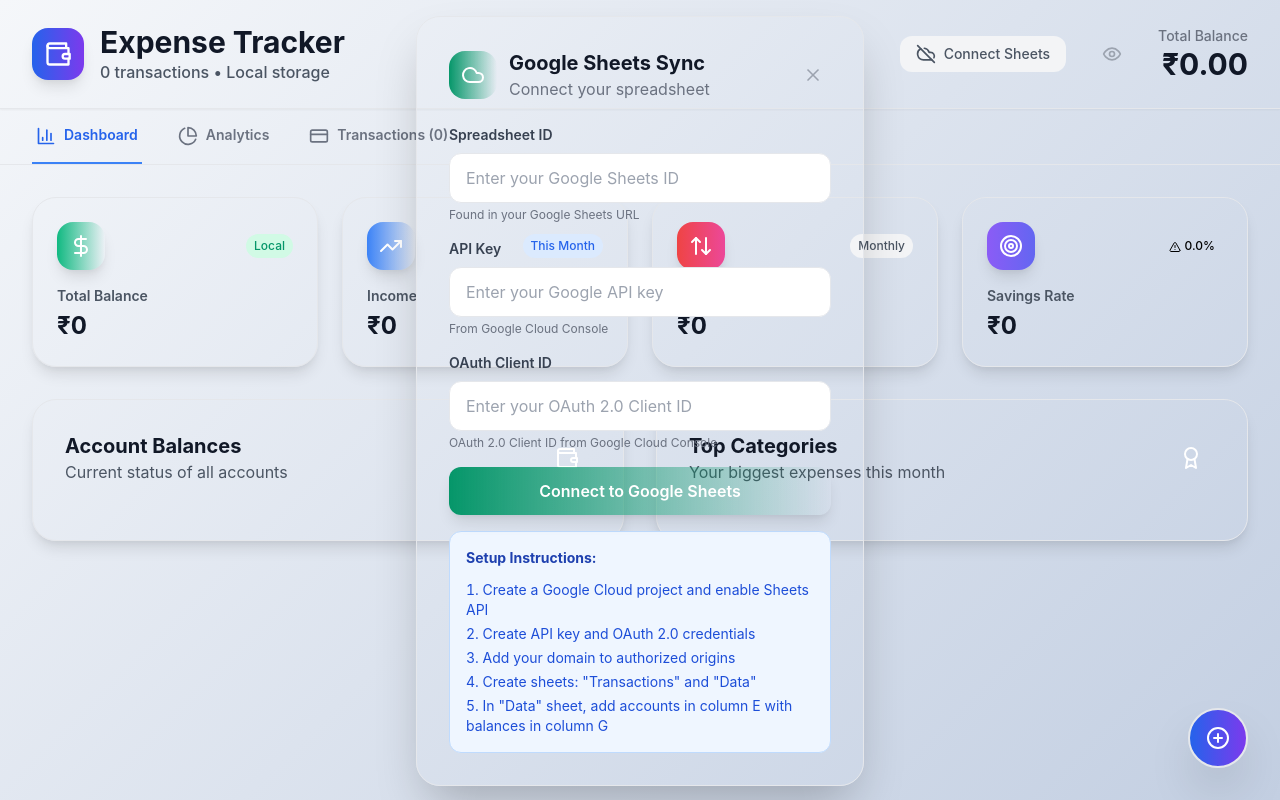
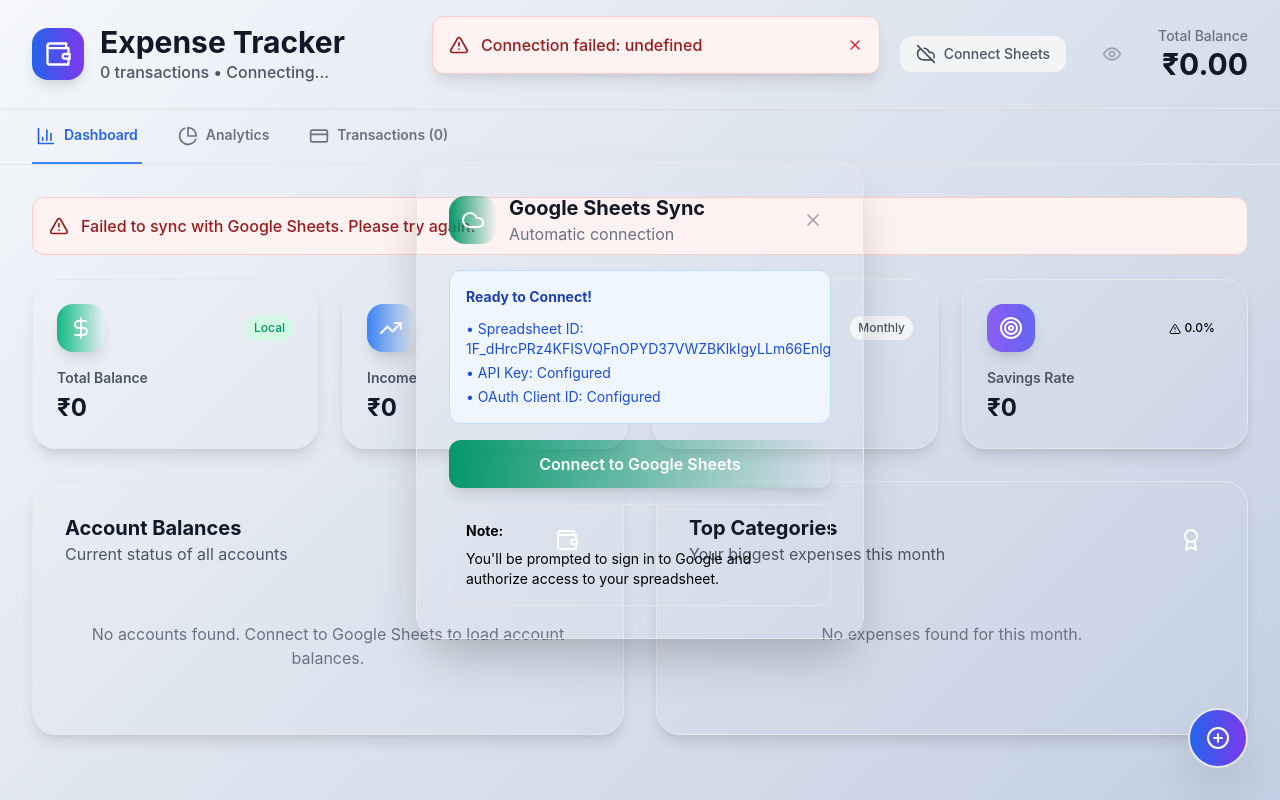
Before and after one commit to Hspatel1312/my-expense-tracker, a React (Create React App) app: page / in a window 1280 px wide. Both pictures are taken after a click on the button "Connect Sheets". Built offline with nearby package versions, Linux system fonts and the light colour scheme; the HTML template or start-up script is replaced by a standard one.

Commit message:
Update ExpenseTracker.js

```diff
--- a/src/ExpenseTracker.js
+++ b/src/ExpenseTracker.js
@@ -3,11 +3,11 @@
 import { PieChart as RechartsPieChart, Pie, Cell, ResponsiveContainer, Tooltip } from 'recharts';
 
 const ExpenseTracker = () => {
-  // Google Sheets Configuration
+  // Google Sheets Configuration - HARDCODED
   const [sheetsConfig, setSheetsConfig] = useState({
-    spreadsheetId: '',
-    apiKey: '',
-    clientId: '', // Now user-configurable
+    spreadsheetId: '1F_dHrcPRz4KFISVQFnOPYD37VWZBKlkIgyLLm66Enlg',
+    apiKey: '1F_dHrcPRz4KFISVQFnOPYD37VWZBKlkIgyLLm66Enlg',
+    clientId: '130621204284-j2gk44qb30mvkd4pm7soav68nphtfkok.apps.googleusercontent.com',
     isConnected: false,
     lastSync: null
   });
@@ -137,13 +137,13 @@
   };
 
   // Initialize Google API
-  const initializeGoogleAPI = async (apiKey, clientId) => {
+  const initializeGoogleAPI = async () => {
     try {
       const gapi = await loadGoogleAPI();
 
       await gapi.client.init({
-        apiKey: apiKey,
-        clientId: clientId,
+        apiKey: sheetsConfig.apiKey,
+        clientId: sheetsConfig.clientId,
         discoveryDocs: ['https://sheets.googleapis.com/$discovery/rest?version=v4'],
         scope: 'https://www.googleapis.com/auth/spreadsheets'
       });
@@ -210,16 +210,12 @@
 
   // Load data from Google Sheets
   const loadDataFromGoogleSheets = async () => {
-    if (!sheetsConfig.isConnected || !sheetsConfig.spreadsheetId || !sheetsConfig.apiKey) {
-      return;
-    }
-
     try {
       setSyncStatus('syncing');
       setError(null);
 
       // Initialize and authenticate
-      await initializeGoogleAPI(sheetsConfig.apiKey, sheetsConfig.clientId);
+      await initializeGoogleAPI();
       await authenticateGoogle();
 
       // Load account balances first
@@ -275,8 +271,6 @@
 
   // Add new transaction to Google Sheets
   const addTransactionToSheets = async (transaction) => {
-    if (!sheetsConfig.isConnected) return false;
-
     try {
       await authenticateGoogle();
 
@@ -319,7 +313,7 @@
 
   // Update transaction in Google Sheets
   const updateTransactionInSheets = async (transaction) => {
-    if (!sheetsConfig.isConnected || !transaction.sheetRow) return false;
+    if (!transaction.sheetRow) return false;
 
     try {
       await authenticateGoogle();
@@ -355,7 +349,7 @@
 
   // Delete transaction from Google Sheets
   const deleteTransactionFromSheets = async (transaction) => {
-    if (!sheetsConfig.isConnected || !transaction.sheetRow) return false;
+    if (!transaction.sheetRow) return false;
 
     try {
       await authenticateGoogle();
@@ -373,32 +367,30 @@
     }
   };
 
-  // Connect to Google Sheets
-  const connectToGoogleSheets = async (spreadsheetId, apiKey, clientId) => {
+  // Connect to Google Sheets - simplified since everything is hardcoded
+  const connectToGoogleSheets = async () => {
     setSyncStatus('syncing');
     setIsLoading(true);
     setError(null);
 
     try {
       // Initialize Google API
-      await initializeGoogleAPI(apiKey, clientId);
+      await initializeGoogleAPI();
 
       // Test connection by trying to read the spreadsheet metadata
       await window.gapi.client.sheets.spreadsheets.get({
-        spreadsheetId: spreadsheetId
+        spreadsheetId: sheetsConfig.spreadsheetId
       });
 
       // Authenticate user
       await authenticateGoogle();
 
       // Connection successful
-      setSheetsConfig({
-        spreadsheetId,
-        apiKey,
-        clientId,
+      setSheetsConfig(prev => ({
+        ...prev,
         isConnected: true,
         lastSync: null
-      });
+      }));
 
       // Load existing data
       await loadDataFromGoogleSheets();
@@ -703,12 +695,13 @@
     return () => document.removeEventListener('mousedown', handleClickOutside);
   }, []);
 
-  // Auto-sync when connected
+  // Auto-connect to Google Sheets when component mounts
   useEffect(() => {
-    if (sheetsConfig.isConnected) {
-      loadDataFromGoogleSheets();
-    }
-  }, [sheetsConfig.isConnected]); // eslint-disable-line react-hooks/exhaustive-deps
+    // Auto-connect on first load
+    if (!sheetsConfig.isConnected) {
+      connectToGoogleSheets();
+    }
+  }, []); // eslint-disable-line react-hooks/exhaustive-deps
 
   return (
     <div className="min-h-screen" style={{ background: 'linear-gradient(135deg, #f5f7fa 0%, #c3cfe2 100%)' }}>
@@ -756,7 +749,7 @@
               <div>
                 <h1 className="text-3xl font-bold text-gray-900">Expense Tracker</h1>
                 <p className="text-gray-600 font-medium">
-                  {transactions.length} transactions • {sheetsConfig.isConnected ? 'Synced with Google Sheets' : 'Local storage'}
+                  {transactions.length} transactions • {sheetsConfig.isConnected ? 'Synced with Google Sheets' : 'Connecting...'}
                 </p>
               </div>
             </div>
@@ -943,7 +936,12 @@
                   </div>
                 </div>
                 <div className="space-y-4">
-                  {Object.entries(balances).map(([account, balance]) => (
+                  {Object.entries(balances).length === 0 ? (
+                    <div className="text-center py-8">
+                      <p className="text-gray-500">No accounts found. Connect to Google Sheets to load account balances.</p>
+                    </div>
+                  ) : (
+                    Object.entries(balances).map(([account, balance]) => (
                       <div key={account} className="group relative bg-gradient-to-r from-gray-50 to-gray-100 hover:from-white hover:to-gray-50 border border-gray-200 rounded-2xl p-5 transition-all duration-300 hover:shadow-lg">
                         <div className="flex justify-between items-center">
                           <div className="flex items-center space-x-3">
@@ -962,7 +960,8 @@
                           </div>
                         </div>
                       </div>
-                  ))}
+                    ))
+                  )}
                 </div>
               </div>
 
@@ -978,7 +977,12 @@
                   </div>
                 </div>
                 <div className="space-y-4">
-                  {topCategories.map(([category, amount], index) => {
+                  {topCategories.length === 0 ? (
+                    <div className="text-center py-8">
+                      <p className="text-gray-500">No expenses found for this month.</p>
+                    </div>
+                  ) : (
+                    topCategories.map(([category, amount], index) => {
                       const percentage = currentMonthExpenses > 0 ? (amount / currentMonthExpenses) * 100 : 0;
                       return (
                         <div key={category} className="group">
@@ -1002,7 +1006,8 @@
                           <div className="text-xs text-gray-500 mt-1">{percentage.toFixed(1)}% of expenses</div>
                         </div>
                       );
-                  })}
+                    })
+                  )}
                 </div>
               </div>
             </div>
@@ -1022,6 +1027,15 @@
                   <PieChart className="w-6 h-6 text-white" />
                 </div>
               </div>
+              {pieChartData.length === 0 ? (
+                <div className="text-center py-16">
+                  <div className="mx-auto w-20 h-20 bg-gradient-to-r from-gray-200 to-gray-300 rounded-full flex items-center justify-center mb-6">
+                    <PieChart className="w-10 h-10 text-gray-400" />
+                  </div>
+                  <p className="text-gray-500 text-xl font-medium">No expense data available</p>
+                  <p className="text-gray-400 text-sm mt-2">Add some expenses to see the distribution</p>
+                </div>
+              ) : (
                 <div className="grid grid-cols-1 lg:grid-cols-2 gap-8">
                   <div className="h-80">
                     <ResponsiveContainer width="100%" height="100%">
@@ -1055,6 +1069,7 @@
                     ))}
                   </div>
                 </div>
+              )}
             </div>
           </div>
         )}
@@ -1552,7 +1567,7 @@
         </div>
       </div>
 
-      {/* Google Sheets Modal */}
+      {/* Simplified Google Sheets Modal - Auto-Connect */}
       <div className={`fixed inset-0 z-50 transition-all duration-300 ${showSyncModal ? 'opacity-100 visible' : 'opacity-0 invisible'}`}>
         <div className="absolute inset-0 bg-black/40 backdrop-blur-md" onClick={() => setShowSyncModal(false)}></div>
         <div className="flex items-center justify-center min-h-screen p-4">
@@ -1565,7 +1580,7 @@
                   </div>
                   <div>
                     <h2 className="text-xl font-bold text-gray-900">Google Sheets Sync</h2>
-                    <p className="text-gray-500">Connect your spreadsheet</p>
+                    <p className="text-gray-500">Automatic connection</p>
                   </div>
                 </div>
                 <button
@@ -1578,45 +1593,20 @@
 
               {!sheetsConfig.isConnected ? (
                 <div className="space-y-4">
-                  <div>
-                    <label className="block text-sm font-semibold text-gray-700 mb-2">Spreadsheet ID</label>
-                    <input
-                      type="text"
-                      placeholder="Enter your Google Sheets ID"
-                      value={sheetsConfig.spreadsheetId}
-                      onChange={(e) => setSheetsConfig(prev => ({ ...prev, spreadsheetId: e.target.value }))}
-                      className="w-full px-4 py-3 bg-gray-50/80 border border-gray-200 rounded-xl focus:outline-none focus:ring-2 focus:ring-green-500 focus:border-transparent transition-all duration-200"
-                    />
-                    <p className="text-xs text-gray-500 mt-1">Found in your Google Sheets URL</p>
-                  </div>
-
-                  <div>
-                    <label className="block text-sm font-semibold text-gray-700 mb-2">API Key</label>
-                    <input
-                      type="password"
-                      placeholder="Enter your Google API key"
-                      value={sheetsConfig.apiKey}
-                      onChange={(e) => setSheetsConfig(prev => ({ ...prev, apiKey: e.target.value }))}
-                      className="w-full px-4 py-3 bg-gray-50/80 border border-gray-200 rounded-xl focus:outline-none focus:ring-2 focus:ring-green-500 focus:border-transparent transition-all duration-200"
-                    />
-                    <p className="text-xs text-gray-500 mt-1">From Google Cloud Console</p>
-                  </div>
-
-                  <div>
-                    <label className="block text-sm font-semibold text-gray-700 mb-2">OAuth Client ID</label>
-                    <input
-                      type="text"
-                      placeholder="Enter your OAuth 2.0 Client ID"
-                      value={sheetsConfig.clientId}
-                      onChange={(e) => setSheetsConfig(prev => ({ ...prev, clientId: e.target.value }))}
-                      className="w-full px-4 py-3 bg-gray-50/80 border border-gray-200 rounded-xl focus:outline-none focus:ring-2 focus:ring-green-500 focus:border-transparent transition-all duration-200"
-                    />
-                    <p className="text-xs text-gray-500 mt-1">OAuth 2.0 Client ID from Google Cloud Console</p>
-                  </div>
-
-                  <button
-                    onClick={() => connectToGoogleSheets(sheetsConfig.spreadsheetId, sheetsConfig.apiKey, sheetsConfig.clientId)}
-                    disabled={!sheetsConfig.spreadsheetId || !sheetsConfig.apiKey || !sheetsConfig.clientId || isLoading}
+                  <div className="p-4 bg-blue-50 border border-blue-200 rounded-xl">
+                    <p className="text-sm text-blue-800 mb-3">
+                      <strong>Ready to Connect!</strong>
+                    </p>
+                    <ul className="text-sm text-blue-700 space-y-1">
+                      <li>• Spreadsheet ID: 1F_dHrcPRz4KFISVQFnOPYD37VWZBKlkIgyLLm66Enlg</li>
+                      <li>• API Key: Configured</li>
+                      <li>• OAuth Client ID: Configured</li>
+                    </ul>
+                  </div>
+
+                  <button
+                    onClick={connectToGoogleSheets}
+                    disabled={isLoading}
                     className="w-full px-6 py-3 bg-gradient-to-r from-green-600 to-emerald-600 hover:from-green-700 hover:to-emerald-700 text-white rounded-xl font-semibold transform hover:scale-105 transition-all duration-200 shadow-lg hover:shadow-xl disabled:opacity-50 disabled:cursor-not-allowed"
                   >
                     {isLoading ? (
@@ -1629,17 +1619,13 @@
                     )}
                   </button>
 
-                  <div className="p-4 bg-blue-50 border border-blue-200 rounded-xl">
-                    <p className="text-sm text-blue-800 mb-3">
-                      <strong>Setup Instructions:</strong>
+                  <div className="p-4 bg-amber-50 border border-amber-200 rounded-xl">
+                    <p className="text-sm text-amber-800 mb-2">
+                      <strong>Note:</strong>
                     </p>
-                    <ol className="text-sm text-blue-700 space-y-1 list-decimal list-inside">
-                      <li>Create a Google Cloud project and enable Sheets API</li>
-                      <li>Create API key and OAuth 2.0 credentials</li>
-                      <li>Add your domain to authorized origins</li>
-                      <li>Create sheets: "Transactions" and "Data"</li>
-                      <li>In "Data" sheet, add accounts in column E with balances in column G</li>
-                    </ol>
+                    <p className="text-sm text-amber-700">
+                      You'll be prompted to sign in to Google and authorize access to your spreadsheet.
+                    </p>
                   </div>
                 </div>
               ) : (
@@ -1678,9 +1664,9 @@
                     <button
                       onClick={() => {
                         setSheetsConfig({
-                          spreadsheetId: '',
-                          apiKey: '',
-                          clientId: '',
+                          spreadsheetId: '1F_dHrcPRz4KFISVQFnOPYD37VWZBKlkIgyLLm66Enlg',
+                          apiKey: '1F_dHrcPRz4KFISVQFnOPYD37VWZBKlkIgyLLm66Enlg',
+                          clientId: '130621204284-j2gk44qb30mvkd4pm7soav68nphtfkok.apps.googleusercontent.com',
                           isConnected: false,
                           lastSync: null
                         });
```
Lines whose indentation alone changed are shown as unchanged.
